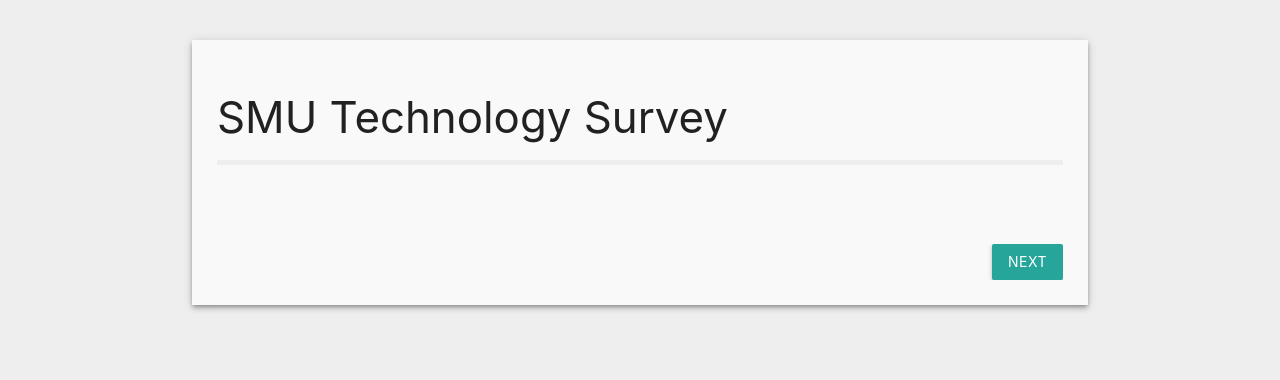
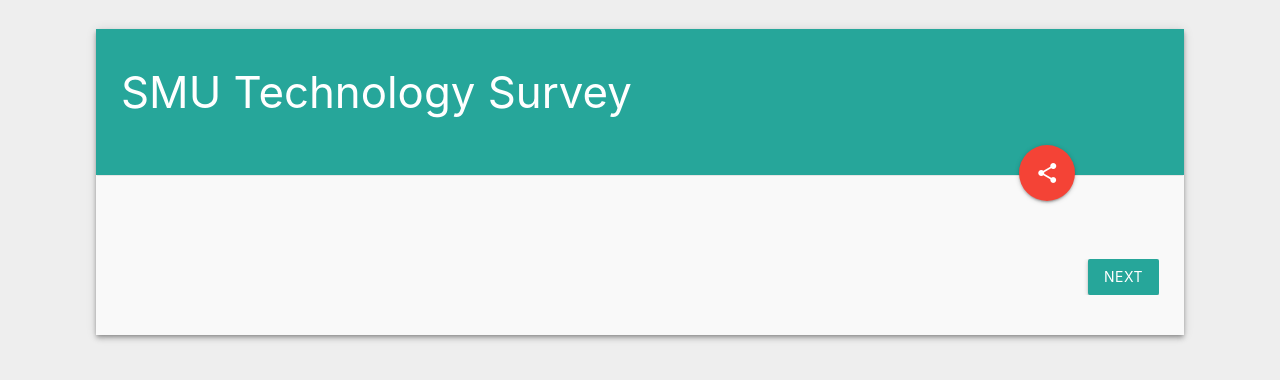
Before and after one commit to smitheric95/AB-Testing-Form, a PHP site: page /templates/index.phtml in a window 1280 px wide. Shown: the top 380 px of the page. Run offline with PHP 8.4, Linux system fonts and the light colour scheme.

Commit message:
added share button

```diff
--- a/AB-Testing-Form/public/css/main.css
+++ b/AB-Testing-Form/public/css/main.css
@@ -24,9 +24,9 @@ h5 {
 
 .container {
 	background-color: #f9f9f9;
-	padding: 25px;
-	margin-top: 40px;
 	margin-bottom: 40px;
+	padding-bottom: 15px;
+	width: 85% !important;
 }
 
 body {
@@ -45,3 +45,23 @@ body {
 	height:5px;
 	background-color: #eee;
 }
+
+.heading {
+	background-color: #26a69a;
+	color: #ffffff;
+	box-shadow: 0 1px 1px -1px gray;
+}
+
+.heading > h3 {
+	padding: 40px 25px;
+}
+
+form {
+	margin: 25px;
+}
+
+.btn-floating {
+	position: absolute;
+    right: 16%;
+    margin-top: -30px;
+}
--- a/AB-Testing-Form/templates/index.phtml
+++ b/AB-Testing-Form/templates/index.phtml
@@ -33,9 +33,9 @@ $(document).ready(function(){
 </head>
 <body>
 <div class="container z-depth-2">
-	<div class="row">
+	<div class="row heading">
 		<h3>SMU Technology Survey</h3>
-		<div class="heading-divider col s12"></div>
+		<a class="btn-floating btn-large waves-effect waves-light red"><i class="material-icons">share</i></a>
 	</div>
 	<form id="mainForm" action="/postForm" method="POST" class="col s12">
         <div class="page" id="page1">
```
Also changed, not shown: README.md.
